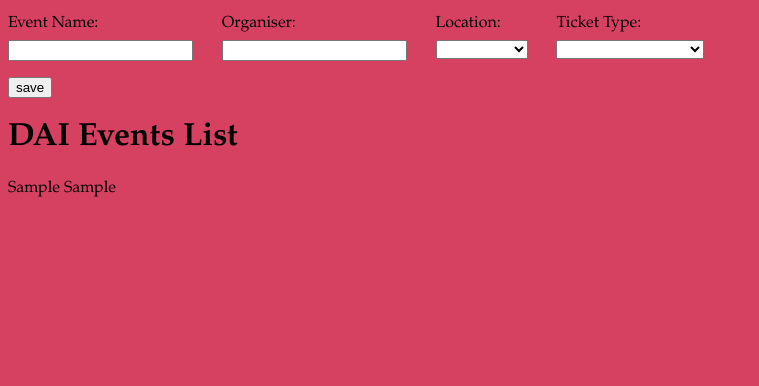
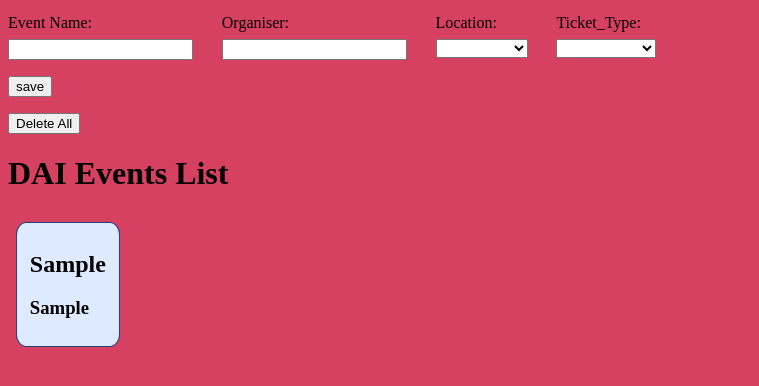
Before and after one commit to danabest2/week6_weekendHW_DAI_Events, a plain HTML site: page index.html in a window 1280 px wide. Both pictures are taken after typing "Sample", "Sample" into the empty fields and a click on the input "save". Shown: the whole page, without its empty margins (0-759 px from the left). Drawn offline with Linux system fonts and the light colour scheme.

Commit message:
added delete button

```diff
--- a/css/main.css
+++ b/css/main.css
@@ -1,5 +1,5 @@
 body {
-  font-family: Palatino;
+  font-family: "Fira Sans", serif;
   background-color: #d64161
 }
 
--- a/index.html
+++ b/index.html
@@ -31,19 +31,20 @@
       <!-- </div> -->
 
       <div class="form-item">
-        <label for="ticket" class="primary">Ticket Type</label>
+        <label for="ticket" class="primary">Ticket_Type</label>
         <select id="ticket">
           <option value="" disabled selected></option>
-          <option value="Early Bird">Early Bird 50% off</option>
-          <option value="Regular Sale">Regular Sale 25% off</option>
-          <option value="Last Minute">Last Minute 10% off</option>
+          <option value="Early Bird">Early Bird</option>
+          <option value="Regular Sale">Regular Sale</option>
+          <option value="Last Minute">Last Minute</option>
           <option value="Normal">Normal</option>
         </select>
       </div>
     </div>
-
     <input type="submit" value="save"/>
     </form>
+
+    <button id="delete-all">Delete All</button>
 
     <h1>DAI Events List</h1>
     <div id="events-list"></div>
--- a/js/app.js
+++ b/js/app.js
@@ -1,23 +1,68 @@
 document.addEventListener('DOMContentLoaded', () => {
+  const newItemform = document.querySelector('#new-item-form');
+  newItemform.addEventListener('submit', handleNewItemFormSubmit);
+
+  const deleteAllButton = document.querySelector('#delete-all');
+  deleteAllButton.addEventListener('click', handleDeleteAllClick);
+});
+
+const handleNewItemFormSubmit = function (event) {
+  event.preventDefault();
+
+  const daieventsListItem = createDaieventsListItem(event.target);
+  const daieventsList = document.querySelector('#events-list');
+  daieventsList.appendChild(daieventsListItem);
+
+  event.target.reset();
+};
+
+const createDaieventsListItem = function (form) {
+  const daieventsListItem = document.createElement('li');
+  daieventsListItem.classList.add('events-list-item');
+
+  const name = document.createElement('h2');
+  name.textContent = form.name.value;
+  daieventsListItem.appendChild(name);
+
+  const organiser = document.createElement('h3');
+  organiser.textContent = form.organiser.value;
+  daieventsListItem.appendChild(organiser);
+
+  const location = document.createElement('p');
+  location.textContent = form.location.value;
+  daieventsListItem.appendChild(location);
+
+  const ticket = document.createElement('p');
+  ticket.textContent = form.ticket.value;
+  daieventsListItem.appendChild(ticket);
+  return daieventsListItem;
+};
+
+const handleDeleteAllClick = function (event) {
+  const daieventsList = document.querySelector('#events-list');
+  daieventsList.innerHTML = '';
+};
+
+/* this was initial code  detupdocument.addEventListener('DOMContentLoaded', () => {
   console.log('JavaScript loaded');
-// })
+// })*/
 
-const form = document.querySelector('#new-item-form');
-  form.addEventListener('submit', (event) => {
-    event.preventDefault();
-    const name = event.target.name.value;
-    const organiser = event.target.organiser.value;
-    const location = event.target.location.value;
-    const ticket = event.target.ticket.value;
+// const form = document.querySelector('#new-item-form');
+//   form.addEventListener('submit', (event) => {
+//     event.preventDefault();
+//     const name = event.target.name.value;
+//     const organiser = event.target.organiser.value;
+//     const location = event.target.location.value;
+//     const ticket = event.target.ticket.value;
+//
+//
+//     const formResult = document.createElement('li');
+//     formResult.textContent = `${name} ${organiser} ${location} ${ticket}`;
+//     const list = document.querySelector('#events-list');
+//     list.appendChild(formResult);
+//
+//     const form = document.querySelector('#new-item-form').reset();
+//
+//   });
 
-
-    const formResult = document.createElement('li');
-    formResult.textContent = `${name} ${organiser} ${location} ${ticket}`;
-    const list = document.querySelector('#events-list');
-    list.appendChild(formResult);
-
-    const form = document.querySelector('#new-item-form').reset();
-
-  });
-
-});
+// });
```
